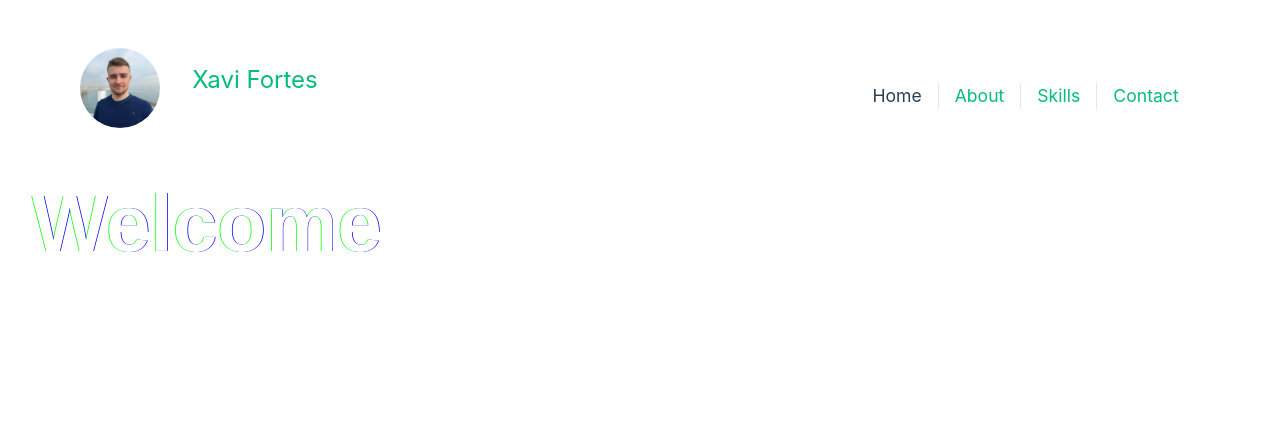
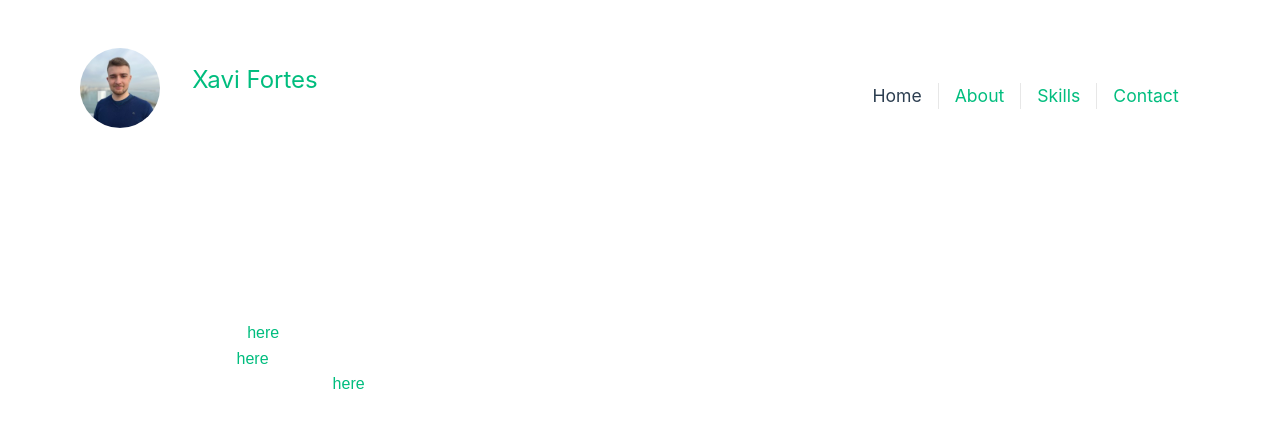
Before and after one commit to XaviFortes/XaviFortes-Web, a Vue app: page / in a window 1280 px wide. Shown: the top 428 px of the page. Built offline with nearby package versions, Linux system fonts and the light colour scheme; no server answers.

Commit message:
Update CV

```diff
--- a/env.d.ts
+++ b/env.d.ts
@@ -1,2 +1,3 @@
 /// <reference types="vite/client" />
 declare module "js-md5";
+declare module "cors-anywhere";
--- a/package.json
+++ b/package.json
@@ -13,6 +13,8 @@
     "lint": "eslint . --ext .vue,.js,.jsx,.cjs,.mjs,.ts,.tsx,.cts,.mts --fix --ignore-path .gitignore"
   },
   "dependencies": {
+    "cors": "^2.8.5",
+    "cors-anywhere": "^0.4.4",
     "dotenv": "^16.0.3",
     "js-md5": "^0.7.3",
     "pinia": "^2.0.28",
@@ -22,6 +24,7 @@
   "devDependencies": {
     "@playwright/test": "^1.28.1",
     "@rushstack/eslint-patch": "^1.1.4",
+    "@types/cors": "^2.8.13",
     "@types/jsdom": "^20.0.1",
     "@types/node": "^18.11.12",
     "@types/nodemailer": "^6.4.7",
--- a/src/components/TheWelcome.vue
+++ b/src/components/TheWelcome.vue
@@ -1,22 +1,95 @@
 <template>
-  <div data-text="Welcome">
+  <!-- <div data-text="Welcome"> -->
+  <!-- <h1>Welcome</h1> -->
+  <!-- </div> -->
+  <div>
     <h1>Welcome</h1>
+    <p>
+      Welcome to my personal website! I'm a student and Junior DevOps Engineer,
+      passionate about all things related to tech and development.
+    </p>
+    <p>
+      This website was created using Vue.js and Vite, and is deployed on a
+      Kubernetes cluster. It's maintained through continuous integration and
+      deployment using GitHub Actions and ArgoCD, ensuring that any updates or
+      changes are seamlessly deployed and available to visitors at all times.
+    </p>
   </div>
+  <footer>
+    <p>
+      Check out my LinkedIn profile
+      <a href="https://www.linkedin.com/in/xavier-fortes/"> here</a>.
+    </p>
+    <p>
+      Check out my GitHub profile
+      <a href="https://github.com/xavifortes"> here</a>.
+    </p>
+    <p>
+      Check out my deployments in Kubernetes
+      <a href="https://uptime.karasu.es/status/k8s"> here</a>.
+    </p>
+  </footer>
 </template>
+
+<script lang="ts">
+import axios from "axios";
+
+export default {
+  name: "TheWelcome",
+  data() {
+    return {
+      uptimeData: [
+        {
+          status: "",
+          time: "",
+          msg: "",
+          ping: "",
+        },
+      ],
+      uptimeStatus: "",
+      isLoading: true,
+    };
+  },
+  async mounted() {
+    const axInstance = axios.create();
+    axInstance
+      .get("https://uptime.karasu.es/api/status-page/heartbeat/k8s", {
+        mode: "no-cors",
+      })
+      .then((response) => {
+        this.uptimeData = response.data.heartbeatList["6"];
+      })
+      .catch((error) => {
+        console.error(error);
+      });
+  },
+};
+</script>
 
 <style scoped>
 a {
-  display: block;
-  padding-top: 2rem;
-  color: #2d2d2d;
 }
 
 h1 {
   font-family: sans-serif;
   font-weight: bold;
   color: white;
-  font-size: 5rem;
-  animation: glitch 4s steps(100) infinite;
+  font-size: 2rem;
+  /* animation: glitch 4s steps(100) infinite; */
+}
+
+p {
+  font-family: Arial, Helvetica, sans-serif;
+  color: white;
+  font-size: 1rem;
+}
+
+footer {
+  margin-top: 2rem;
+  font-family: sans-serif;
+  font-weight: bold;
+  color: darkgray;
+  font-size: 1rem;
 }
 
 /* GLITCH EFFECT */
--- a/src/views/ContactView.vue
+++ b/src/views/ContactView.vue
@@ -1,13 +1,17 @@
 <template>
   <div>
     <h1>Contact</h1>
+    <p>If you would like to get in touch with me, you can find me on</p>
     <p>
-      If you would like to get in touch with me, please send me an email at
-      <a href="mailto:xavifortes@xavifortes.com">xavifortes@xavifortes.com</a>.
+      LinkedIn:
+      <a href="https://www.linkedin.com/in/xavier-fortes/">Xavi Fortes</a>
     </p>
     <p>
-      Or you can fill out the form below and I will get back to you as soon as
-      possible.
+      or you can send me an email at
+      <a href="mailto:xavifortes@xavifortes.com">xavifortes@xavifortes.com</a>,
+    </p>
+    <p>
+      also via this form below and I will get back to you as soon as possible.
     </p>
     &nbsp;
     <ContactForm ref="contactForm" />
```
Also changed, not shown: 2 other files (tests, documents, lock files or other folders).
